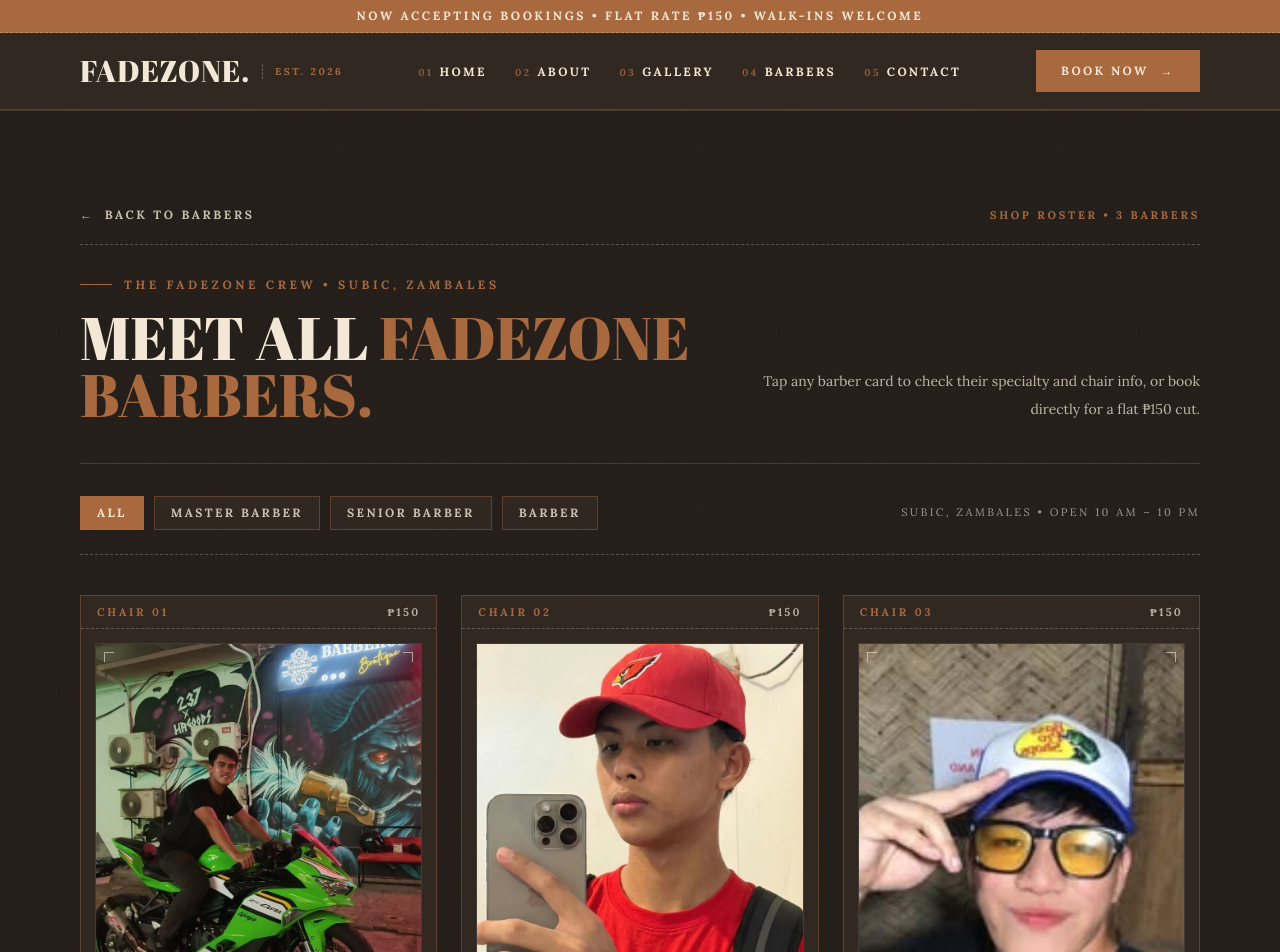
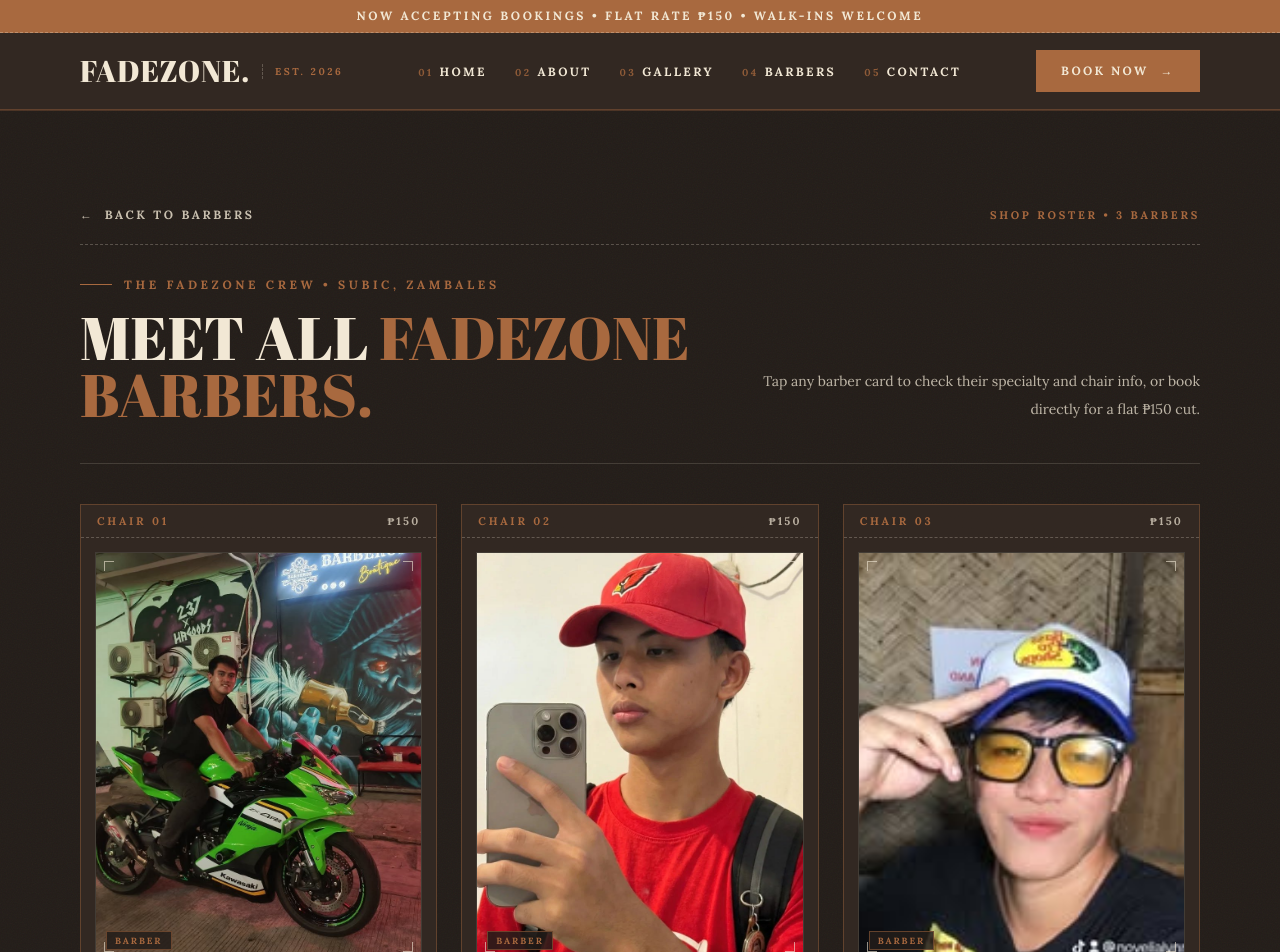
Before and after one commit to princemclein/FadeZone, a React (Vite) app: page /barbers in a window 1280 px wide. Shown: the top 952 px of the page. Built offline with nearby package versions, Linux system fonts and the light colour scheme.

Commit message:
refactor(barbers): simplify AllBarbers roster display
- Remove role filter tab bar and activeRole filtering state
- Standardize role labels to Barber across all crew entries

```diff
--- a/src/components/Barbers.jsx
+++ b/src/components/Barbers.jsx
@@ -7,7 +7,7 @@ const BARBERS = [
   {
     chair: "CHAIR 01",
     name: "Melben Jay",
-    role: "Master Barber",
+    role: "Barber",
     image: barber1,
   },
   {
--- a/src/pages/AllBarbers.jsx
+++ b/src/pages/AllBarbers.jsx
@@ -9,17 +9,17 @@ const ALL_BARBERS = [
   {
     chair: "CHAIR 01",
     name: "Melben Jay",
-    role: "Master Barber",
+    role: "Barber",
     specialty: "Skin Fades & Razor Line-Ups",
     experience: "8+ Years Behind The Chair",
     schedule: "Daily • 10 AM – 10 PM",
-    bio: "Founder and lead blade specialist known for razor-sharp skin fades, clean beard sculpting, and classic scissor finishes.",
+    bio: "Lead blade specialist known for razor-sharp skin fades, clean beard sculpting, and classic scissor finishes.",
     image: barber1,
   },
   {
     chair: "CHAIR 02",
     name: "Siegfred Opiana",
-    role: "Senior Barber",
+    role: "Barber",
     specialty: "Mid Fades & Textured Crops",
     experience: "5+ Years Behind The Chair",
     schedule: "Daily • 10 AM – 10 PM",
@@ -37,8 +37,6 @@ const ALL_BARBERS = [
     image: barber3,
   },
 ];
-
-const ROLES = ["All", "Master Barber", "Senior Barber", "Barber"];
 
 function BarberRosterCard({ barber, onPreview }) {
   return (
@@ -108,13 +106,7 @@ function BarberRosterCard({ barber, onPreview }) {
 }
 
 export default function AllBarbers() {
-  const [activeRole, setActiveRole] = useState("All");
   const [selectedBarber, setSelectedBarber] = useState(null);
-
-  const filteredBarbers =
-    activeRole === "All"
-      ? ALL_BARBERS
-      : ALL_BARBERS.filter((barber) => barber.role === activeRole);
 
   return (
     <main className="min-h-screen border-t border-fadezone-accent/30 bg-fadezone-texture py-14 text-fadezone-text sm:py-20 lg:py-24">
@@ -132,7 +124,7 @@ export default function AllBarbers() {
           </Link>
 
           <span className="font-body text-[11px] font-bold uppercase tracking-[0.25em] text-fadezone-accent">
-            SHOP ROSTER • {filteredBarbers.length} BARBERS
+            SHOP ROSTER • {ALL_BARBERS.length} BARBERS
           </span>
         </div>
 
@@ -158,42 +150,9 @@ export default function AllBarbers() {
           </p>
         </div>
 
-        {/* Vintage Role Filter Bar */}
-        <div className="mt-8 flex flex-wrap items-center justify-between gap-4 border-b border-dashed border-fadezone-text/25 pb-6">
-          <div
-            role="tablist"
-            aria-label="Filter barbers by rank"
-            className="flex flex-wrap gap-2.5"
-          >
-            {ROLES.map((role) => {
-              const isActive = activeRole === role;
-              return (
-                <button
-                  key={role}
-                  type="button"
-                  role="tab"
-                  aria-selected={isActive}
-                  onClick={() => setActiveRole(role)}
-                  className={`border px-4 py-2 font-body text-xs font-bold uppercase tracking-[0.2em] transition-colors ${
-                    isActive
-                      ? "border-fadezone-accent bg-fadezone-accent text-fadezone-text"
-                      : "border-fadezone-accent/40 bg-fadezone-surface/80 text-fadezone-text/80 hover:border-fadezone-accent hover:text-fadezone-text"
-                  }`}
-                >
-                  {role}
-                </button>
-              );
-            })}
-          </div>
-
-          <span className="font-body text-[11px] uppercase tracking-[0.22em] text-fadezone-text/60">
-            Subic, Zambales • Open 10 AM – 10 PM
-          </span>
-        </div>
-
         {/* Roster Grid */}
         <div className="mt-10 grid grid-cols-1 gap-5 sm:grid-cols-2 lg:grid-cols-3 lg:gap-6">
-          {filteredBarbers.map((barber) => (
+          {ALL_BARBERS.map((barber) => (
             <BarberRosterCard
               key={barber.chair}
               barber={barber}
```
